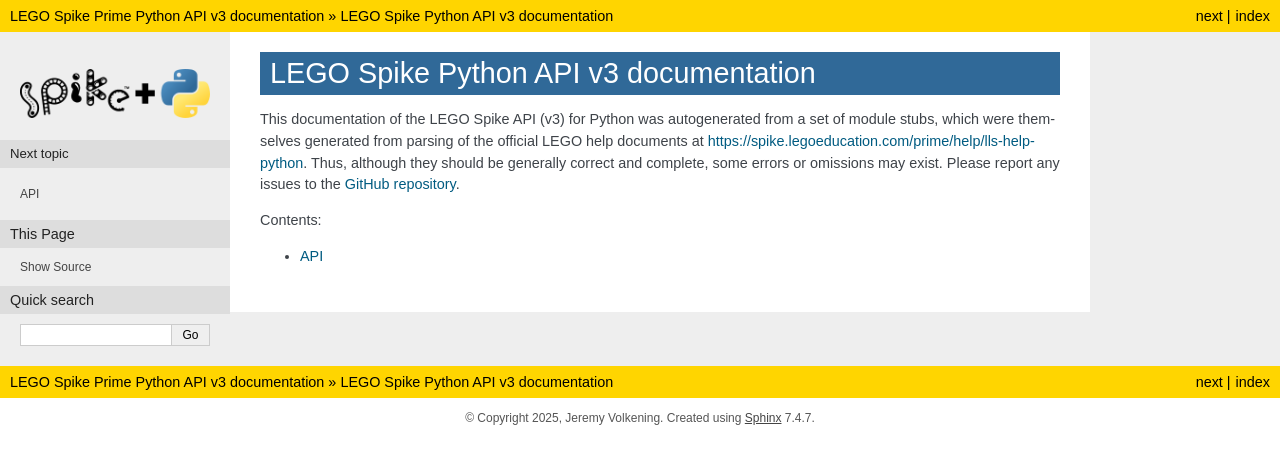
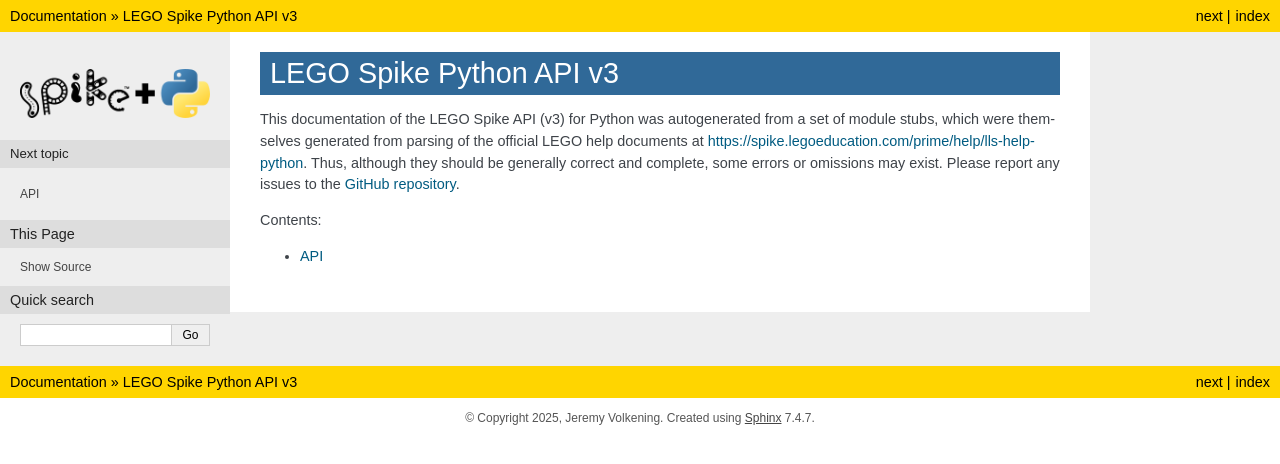
Before and after one commit to jvolkening/lego-spike-python-v3-docs, a Sphinx documentation site: the page built from sphinx/source/index.rst, in a window 1280 px wide. Shown: the top 464 px of the page. Built offline with Sphinx 7.4.7, drawn with Linux system fonts in a browser that asks for light colours.

Commit message:
add meta keywords, tweak title

```diff
--- a/sphinx/source/conf.py
+++ b/sphinx/source/conf.py
@@ -41,6 +41,7 @@ exclude_patterns = []
 # https://www.sphinx-doc.org/en/master/usage/configuration.html#options-for-html-output
 
 html_theme = 'nature'
+html_title = 'Documentation'
 html_logo = 'spike_python_logo.png'
 html_static_path = ['_static']
 autodoc_typehints = "description"
--- a/sphinx/source/generated/runloop.rst
+++ b/sphinx/source/generated/runloop.rst
@@ -11,3 +11,4 @@ runloop
       run
       sleep_ms
       until
+      wait
--- a/sphinx/source/index.rst
+++ b/sphinx/source/index.rst
@@ -3,7 +3,10 @@
    You can adapt this file completely to your liking, but it should at least
    contain the root `toctree` directive.
 
-LEGO Spike Python API v3 documentation
+.. meta::
+    :keywords: LEGO, Spike, Python, API, documentation, v3
+
+LEGO Spike Python API v3
 ============================================
 
 This documentation of the LEGO Spike API (v3) for Python was autogenerated
```
